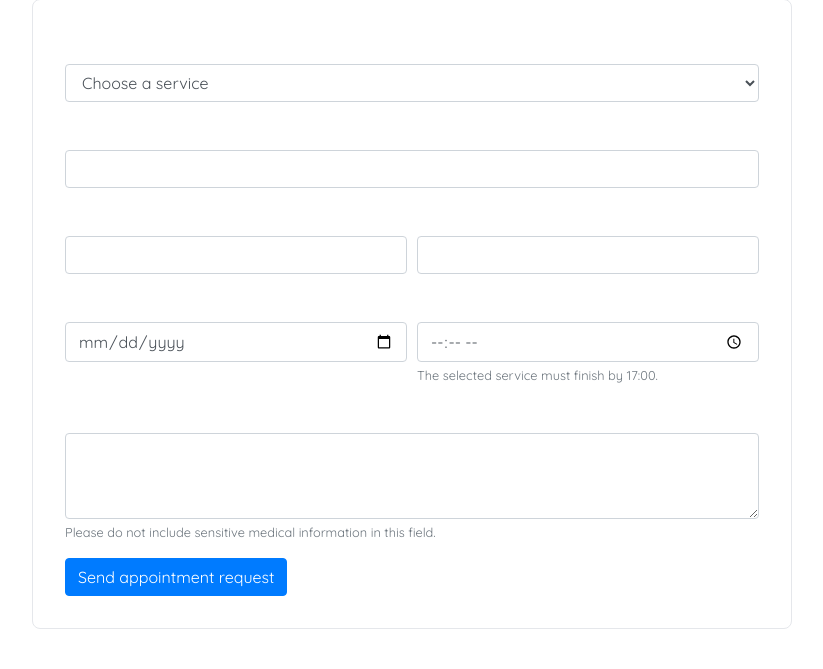
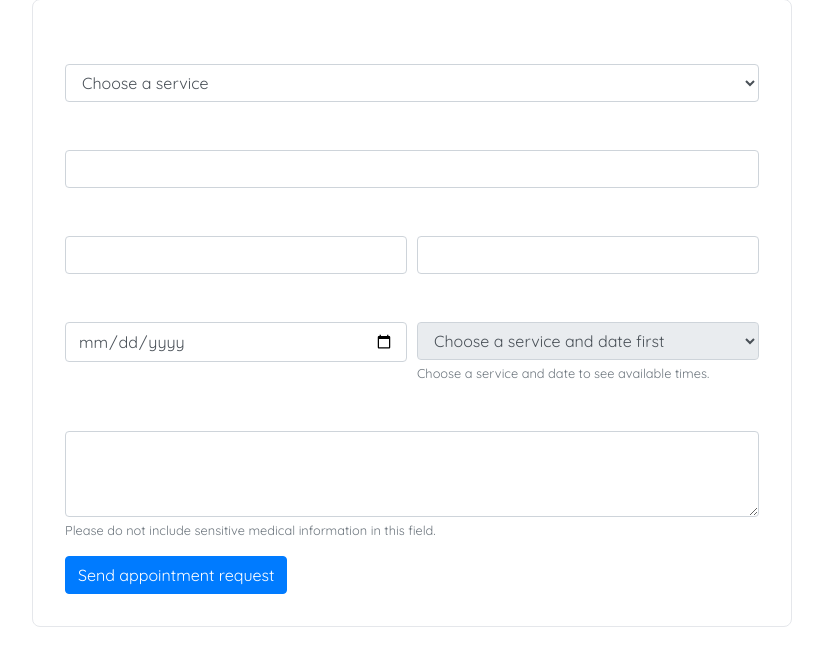
Before and after one commit to gfodor85/dentico, a PHP site: page /booking.php in a window 1280 px wide; the page is wider, and only the part inside the window is pictured. Shown: the part 1029-1698 px from the top of that part, without its empty margins (38-861 px from the left). After the commit the page ends 1656 px from the top of that part, so only its background shows below. Run offline with PHP 8.4, Linux system fonts and the light colour scheme; data comes from the database, SQL or seed files in the repository.

Commit message:
Show available appointment times in booking form

```diff
--- a/booking.php
+++ b/booking.php
@@ -102,6 +102,8 @@ if ($_SERVER['REQUEST_METHOD'] === 'POST' && !$databaseError) {
 
         if ($requestedStart < 8 * 60 || $requestedStart >= 17 * 60) {
             $errors[] = 'Please choose a start time between 08:00 and 16:59, Monday to Friday.';
+        } elseif ($requestedStart % 15 !== 0) {
+            $errors[] = 'Please choose one of the available 15-minute start times.';
         }
     }
 
@@ -122,6 +124,28 @@ if ($_SERVER['REQUEST_METHOD'] === 'POST' && !$databaseError) {
 
                 if ($startMinutes < 8 * 60 || $endMinutes > 17 * 60) {
                     $errors[] = 'The selected service must start at or after 08:00 and finish by 17:00.';
+                } else {
+                    // Recheck availability on submission in case another appointment was confirmed
+                    // after the visitor loaded the available-times list.
+                    $busyStatement = $pdo->prepare(
+                        'SELECT ar.requested_time, s.duration_minutes
+                         FROM appointment_requests ar
+                         INNER JOIN services s ON s.id = ar.service_id
+                         WHERE ar.requested_date = :requested_date
+                           AND ar.status = "confirmed"'
+                    );
+                    $busyStatement->execute(['requested_date' => $form['requested_date']]);
+
+                    foreach ($busyStatement->fetchAll() as $busyAppointment) {
+                        $busyStart = (int) substr((string) $busyAppointment['requested_time'], 0, 2) * 60
+                            + (int) substr((string) $busyAppointment['requested_time'], 3, 2);
+                        $busyEnd = $busyStart + (int) $busyAppointment['duration_minutes'];
+
+                        if ($startMinutes < $busyEnd && $busyStart < $endMinutes) {
+                            $errors[] = 'That time is no longer available because it overlaps with a confirmed appointment. Please choose another time.';
+                            break;
+                        }
+                    }
                 }
             }
 
@@ -245,9 +269,11 @@ if ($_SERVER['REQUEST_METHOD'] === 'POST' && !$databaseError) {
                         <input class="form-control" id="requested_date" name="requested_date" type="date" min="<?= date('Y-m-d') ?>" value="<?= bookingEscape($form['requested_date']) ?>" required>
                     </div>
                     <div class="form-group col-md-6">
-                        <label for="requested_time">Preferred time</label>
-                        <input class="form-control" id="requested_time" name="requested_time" type="time" min="08:00" max="16:59" value="<?= bookingEscape($form['requested_time']) ?>" required>
-                        <small class="form-text text-muted">The selected service must finish by 17:00.</small>
+                        <label for="requested_time">Available time</label>
+                        <select class="form-control" id="requested_time" name="requested_time" required disabled>
+                            <option value="">Choose a service and date first</option>
+                        </select>
+                        <small id="availability_message" class="form-text text-muted" aria-live="polite">Choose a service and date to see available times. Times are shown in 15-minute increments.</small>
                     </div>
                 </div>
 
@@ -261,5 +287,82 @@ if ($_SERVER['REQUEST_METHOD'] === 'POST' && !$databaseError) {
             </form>
         <?php endif; ?>
     </main>
+    <?php if (!$databaseError && $services !== []): ?>
+    <script>
+    (() => {
+        const serviceSelect = document.getElementById('service_id');
+        const dateInput = document.getElementById('requested_date');
+        const timeSelect = document.getElementById('requested_time');
+        const availabilityMessage = document.getElementById('availability_message');
+        const initiallySelectedTime = <?= json_encode($form['requested_time'], JSON_HEX_TAG | JSON_HEX_AMP | JSON_HEX_APOS | JSON_HEX_QUOT) ?>;
+
+        function setPlaceholder(message) {
+            timeSelect.replaceChildren();
+            const option = document.createElement('option');
+            option.value = '';
+            option.textContent = message;
+            timeSelect.appendChild(option);
+            timeSelect.disabled = true;
+        }
+
+        async function loadAvailableTimes(preserveSelection = false) {
+            const serviceId = serviceSelect.value;
+            const date = dateInput.value;
+            const previousTime = preserveSelection ? initiallySelectedTime : '';
+
+            if (!serviceId || !date) {
+                setPlaceholder('Choose a service and date first');
+                availabilityMessage.textContent = 'Choose a service and date to see available times.';
+                return;
+            }
+
+            setPlaceholder('Loading available times…');
+            availabilityMessage.textContent = 'Checking availability…';
+
+            try {
+                const params = new URLSearchParams({ service_id: serviceId, date });
+                const response = await fetch('available-slots.php?' + params.toString(), {
+                    headers: { 'Accept': 'application/json' },
+                    cache: 'no-store'
+                });
+                const result = await response.json();
+
+                if (!response.ok) {
+                    throw new Error(result.message || 'Available times could not be loaded.');
+                }
+
+                timeSelect.replaceChildren();
+                const placeholder = document.createElement('option');
+                placeholder.value = '';
+                placeholder.textContent = result.slots.length
+                    ? 'Choose an available time'
+                    : 'No available times';
+                timeSelect.appendChild(placeholder);
+
+                result.slots.forEach((slot) => {
+                    const option = document.createElement('option');
+                    option.value = slot;
+                    option.textContent = slot;
+                    if (previousTime && previousTime === slot) {
+                        option.selected = true;
+                    }
+                    timeSelect.appendChild(option);
+                });
+
+                timeSelect.disabled = result.slots.length === 0;
+                availabilityMessage.textContent = result.message
+                    || 'The full service duration must fit before 17:00. Only confirmed appointments block a time.';
+            } catch (error) {
+                setPlaceholder('Availability unavailable');
+                availabilityMessage.textContent = error.message || 'Available times could not be loaded. Please reload the page.';
+            }
+        }
+
+        serviceSelect.addEventListener('change', () => loadAvailableTimes());
+        dateInput.addEventListener('change', () => loadAvailableTimes());
+        loadAvailableTimes(true);
+    })();
+    </script>
+    <?php endif; ?>
 </body>
 </html>
```
